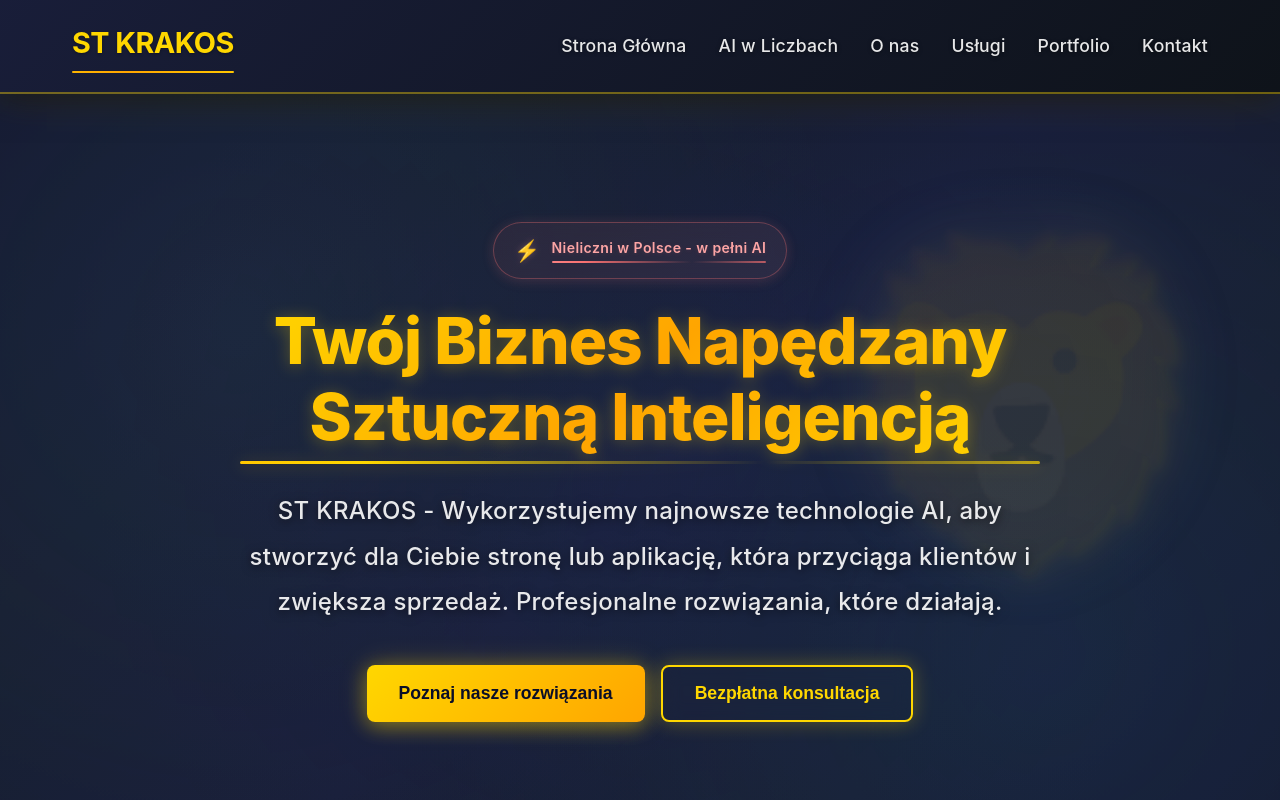
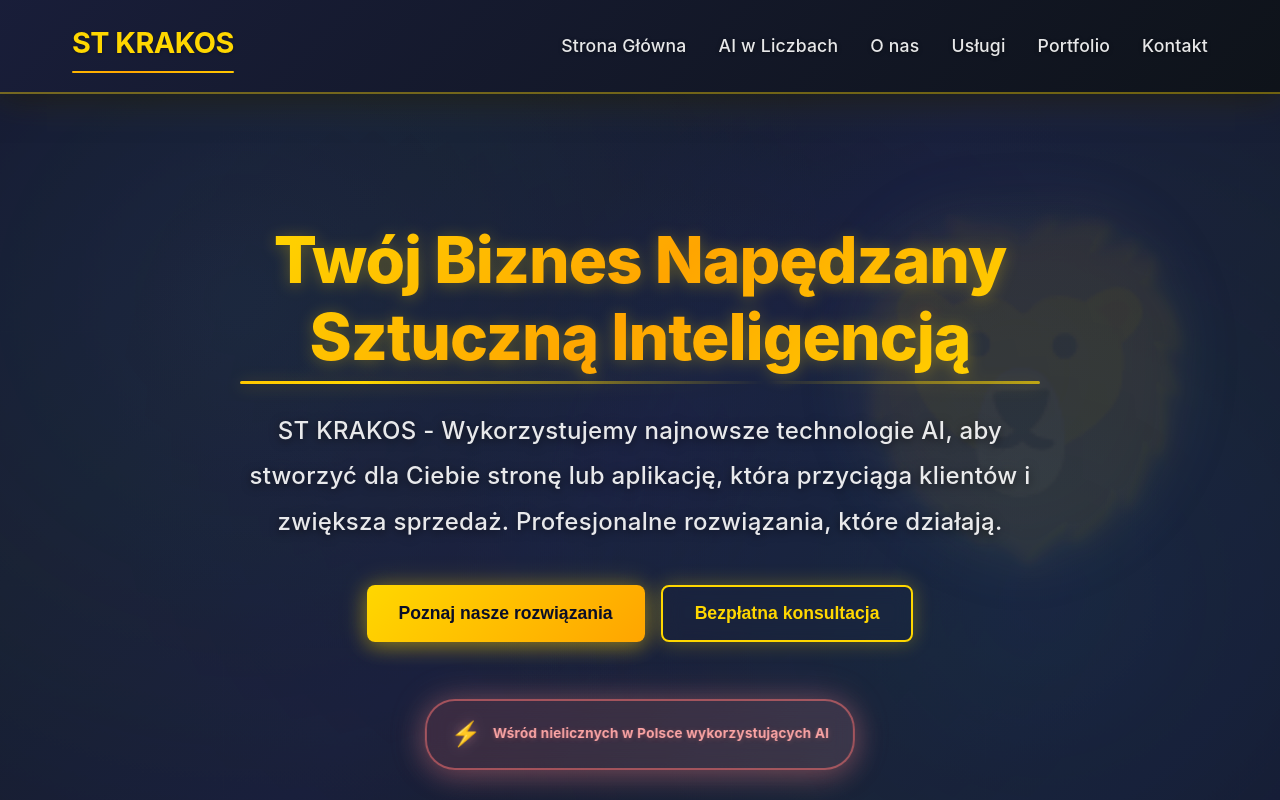
Before and after one commit to aibankai96/ST_KRAKOS, a website built with Vite: page frontend/index.html in a window 1280 px wide. Shown: the top 800 px of the page. Built offline with nearby package versions, Linux system fonts and the light colour scheme.

Commit message:
Update AI badge: move to bottom center of hero section, change to rectangular shape, update text

```diff
--- a/frontend/src/pages/home.js
+++ b/frontend/src/pages/home.js
@@ -17,11 +17,11 @@ export async function renderHome(container) {
     container.innerHTML = `
         <section id="home" class="hero">
             <div class="lion-pattern"></div>
+            <div class="ai-badge-circle">
+                <span class="badge-icon">⚡</span>
+                <span class="badge-text">Wśród nielicznych w Polsce wykorzystujących AI</span>
+            </div>
             <div class="hero-content">
-                <div class="ai-badge-hero">
-                    <span class="badge-icon">⚡</span>
-                    <span class="badge-text">Nieliczni w Polsce - w pełni AI</span>
-                </div>
                 <h1>Twój Biznes Napędzany Sztuczną Inteligencją</h1>
                 <p class="hero-subtitle">ST KRAKOS - Wykorzystujemy najnowsze technologie AI, aby stworzyć dla Ciebie stronę lub aplikację, która przyciąga klientów i zwiększa sprzedaż. Profesjonalne rozwiązania, które działają.</p>
                 <div class="hero-buttons">
--- a/frontend/src/styles/main.css
+++ b/frontend/src/styles/main.css
@@ -286,56 +286,65 @@ main {
     margin: 0 auto;
 }
 
-.ai-badge-hero {
-    display: inline-flex;
+.ai-badge-circle {
+    position: absolute;
+    bottom: 2rem;
+    left: 50%;
+    transform: translateX(-50%);
+    width: auto;
+    min-width: 280px;
+    height: auto;
+    padding: 0.8rem 1.5rem;
+    border-radius: 30px;
+    display: flex;
+    flex-direction: row;
     align-items: center;
+    justify-content: center;
     gap: 0.75rem;
-    padding: 0.6rem 1.2rem;
-    background: linear-gradient(135deg, rgba(248, 113, 113, 0.08) 0%, rgba(252, 165, 165, 0.08) 100%);
-    border: 1.5px solid rgba(248, 113, 113, 0.25);
-    border-radius: 40px;
-    margin-bottom: 1.5rem;
+    background: linear-gradient(135deg, rgba(248, 113, 113, 0.15) 0%, rgba(252, 165, 165, 0.15) 100%);
+    border: 2px solid rgba(248, 113, 113, 0.4);
     backdrop-filter: blur(10px);
-    box-shadow: 0 2px 10px rgba(248, 113, 113, 0.08), 0 0 12px rgba(252, 165, 165, 0.06);
-    animation: badge-pulse 3s ease-in-out infinite;
-    position: relative;
-    z-index: 1;
+    box-shadow: 0 4px 20px rgba(248, 113, 113, 0.2), 0 0 30px rgba(252, 165, 165, 0.15);
+    animation: badge-circle-pulse 3s ease-in-out infinite;
+    z-index: 10;
     transition: all 0.3s ease;
-}
-
-.ai-badge-hero:hover {
-    transform: translateY(-2px);
-    box-shadow: 0 4px 16px rgba(248, 113, 113, 0.12), 0 0 18px rgba(252, 165, 165, 0.08);
-}
-
-.ai-badge-hero .badge-icon {
-    font-size: 1.3rem;
+    cursor: pointer;
+    pointer-events: auto;
+}
+
+.ai-badge-circle:hover {
+    transform: translateX(-50%) translateY(-3px);
+    box-shadow: 0 6px 30px rgba(248, 113, 113, 0.3), 0 0 40px rgba(252, 165, 165, 0.2);
+    border-color: rgba(248, 113, 113, 0.6);
+}
+
+.ai-badge-circle .badge-icon {
+    font-size: 1.5rem;
     animation: icon-rotate 4s linear infinite;
-    filter: drop-shadow(0 0 3px rgba(252, 165, 165, 0.25));
-}
-
-.ai-badge-hero .badge-text {
+    filter: drop-shadow(0 0 6px rgba(252, 165, 165, 0.4));
+    flex-shrink: 0;
+}
+
+.ai-badge-circle .badge-text {
     color: #FCA5A5;
-    font-size: 0.88rem;
-    font-weight: 600;
-    letter-spacing: 0.4px;
-    text-shadow: 0 1px 4px rgba(248, 113, 113, 0.15);
-    line-height: 1.4;
-    position: relative;
-    padding-bottom: 0.3rem;
-}
-
-.ai-badge-hero .badge-text::after {
-    content: '';
-    position: absolute;
-    bottom: 0;
-    left: 0;
-    width: 100%;
-    height: 2px;
-    background: linear-gradient(90deg, transparent, #F87171, #FCA5A5, #F87171, transparent);
-    background-size: 200% 100%;
-    animation: badge-underline-move 3s linear infinite;
-    border-radius: 1px;
+    font-size: 0.85rem;
+    font-weight: 700;
+    letter-spacing: 0.2px;
+    text-shadow: 0 1px 5px rgba(248, 113, 113, 0.3);
+    line-height: 1.3;
+    text-align: center;
+    white-space: nowrap;
+}
+
+@keyframes badge-circle-pulse {
+    0%, 100% {
+        box-shadow: 0 4px 20px rgba(248, 113, 113, 0.2), 0 0 30px rgba(252, 165, 165, 0.15);
+        border-color: rgba(248, 113, 113, 0.4);
+    }
+    50% {
+        box-shadow: 0 6px 30px rgba(248, 113, 113, 0.3), 0 0 40px rgba(252, 165, 165, 0.25);
+        border-color: rgba(248, 113, 113, 0.6);
+    }
 }
 
 .ai-badge {
@@ -987,6 +996,22 @@ footer {
     .hero-buttons {
         flex-direction: column;
         align-items: center;
+    }
+
+    .ai-badge-circle {
+        min-width: 250px;
+        padding: 0.7rem 1.2rem;
+        bottom: 1rem;
+        gap: 0.6rem;
+    }
+
+    .ai-badge-circle .badge-icon {
+        font-size: 1.3rem;
+    }
+
+    .ai-badge-circle .badge-text {
+        font-size: 0.7rem;
+        white-space: normal;
     }
 
     .cta-button {
```
